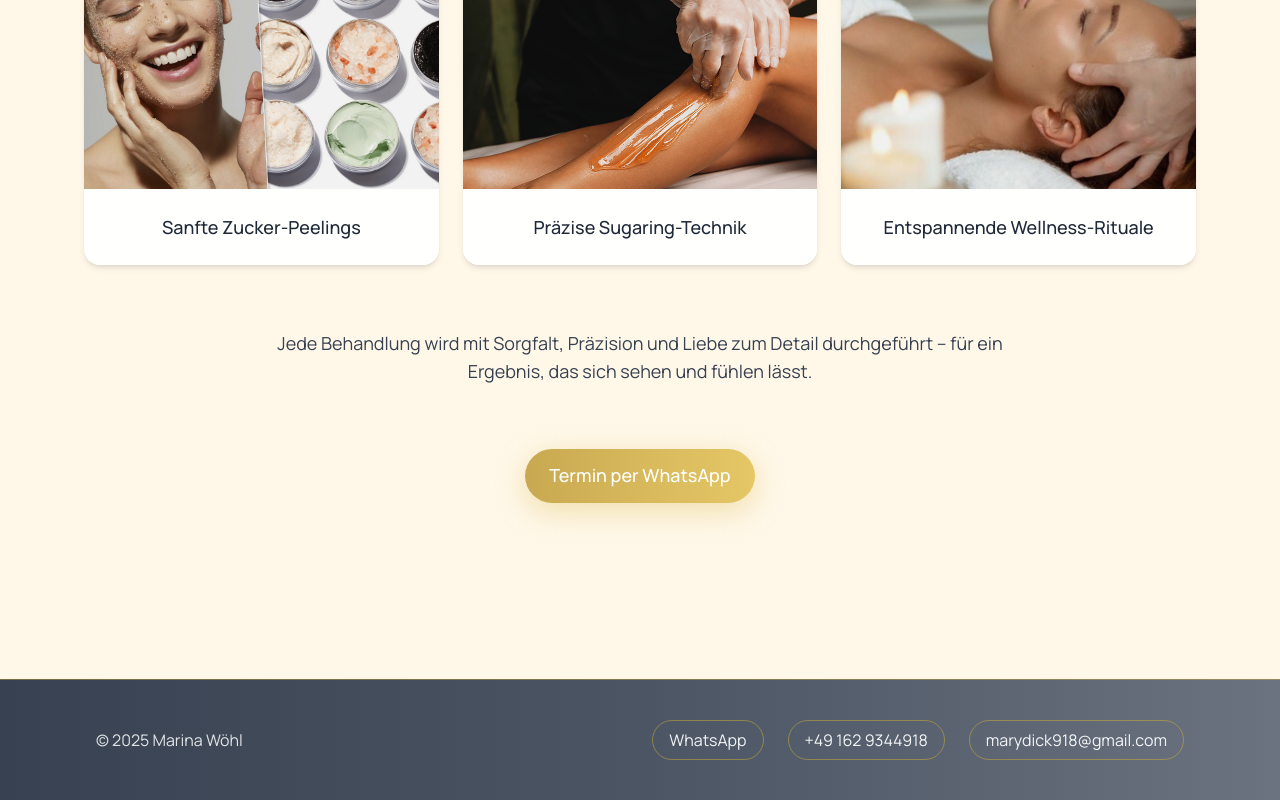
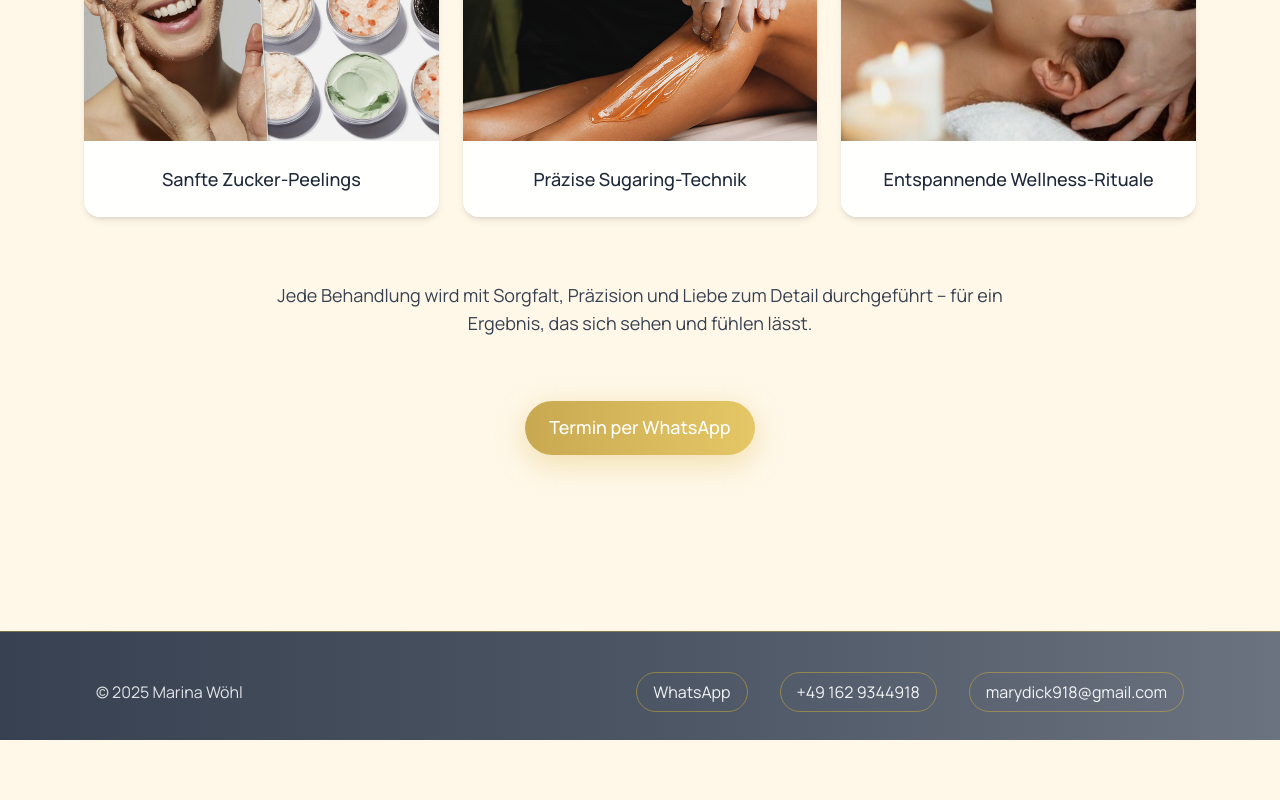
Before and after one commit to KristinaR-design/MarinaSalon, a Next.js app: page / in a window 1280 px wide. Shown: the part 1073-1873 px from the top of the page. After the commit the page ends 1813 px from the top, so only its background shows below. Built offline with nearby package versions, Linux system fonts and the light colour scheme; a web font is replaced by a local one.

Commit message:
fix: adjust spacing in Footer and Home components for improved layout consistency

```diff
--- a/src/app/components/Footer.tsx
+++ b/src/app/components/Footer.tsx
@@ -1,17 +1,18 @@
 // src/app/components/Footer.tsx
-
 export default function Footer() {
     return (
-        <footer className="mt-16 border-t border-gold/40
-                        bg-gradient-to-r from-gray-700 via-gray-600 to-gray-500
-                        text-gray-100 shadow-lg">
+        <footer
+            className="mt-16 border-t border-gold/40
+                 bg-gradient-to-r from-gray-700 via-gray-600 to-gray-500
+                 text-gray-100 shadow-lg"
+        >
             <div
                 className="max-w-6xl mx-auto
-                   px-4 sm:px-6 lg:px-8
-                   py-6 sm:py-8 lg:py-10
-                   flex flex-col gap-5
-                   md:flex-row md:items-center md:justify-between
-                   pb-[env(safe-area-inset-bottom)]"
+             px-4 sm:px-6 lg:px-8
+             py-6 sm:py-8 lg:py-10
+             flex flex-col gap-5
+             md:flex-row md:items-center md:justify-between"
+                style={{ paddingBottom: 'max(28px, env(safe-area-inset-bottom))' }}
             >
                 {/* Левая часть */}
                 <p className="text-xs sm:text-sm md:text-base text-gray-100/90 text-center md:text-left">
@@ -19,11 +20,10 @@ export default function Footer() {
                 </p>
 
                 {/* Правая часть — навигация/контакты */}
-                <nav aria-label="Kontaktlinks"
-                    className="w-full md:w-auto">
+                <nav aria-label="Kontaktlinks" className="w-full md:w-auto">
                     <ul
                         className="flex flex-wrap justify-center md:justify-end items-center
-                       gap-3 sm:gap-4 lg:gap-6 md:9"
+                       gap-3 sm:gap-4 md:gap-6 lg:gap-8"
                     >
                         <li>
                             <a
--- a/src/app/layout.tsx
+++ b/src/app/layout.tsx
@@ -27,6 +27,12 @@ export const metadata = {
 export default function RootLayout({ children }: { children: React.ReactNode }) {
   return (
     <html lang="de">
+      <head>
+        <meta
+          name="viewport"
+          content="width=device-width, initial-scale=1, viewport-fit=cover"
+        />
+      </head>
       {/* делаем колонку на весь экран */}
       <body className="min-h-screen flex flex-col bg-[#fff8e9] text-gray-800">
         <LangProvider>
--- a/src/app/page.tsx
+++ b/src/app/page.tsx
@@ -124,7 +124,7 @@ export default function Home() {
           </section>
 
           {/* Блок преимуществ (чуть больше «воздуха» и подзаголовок) */}
-          <section className="hero-bg mt-16 md:mt-20">
+          <section className="hero-bg mt-14 md:mt-8">
             <div className="max-w-6xl mx-auto px-5 py-10 md:py-16 space-y-8 md:space-y-16">
               <h2 className="text-center text-2xl md:text-3xl font-serif text-gray-900 gap-8 md:26" >
                 {lang === "de"
@@ -188,7 +188,7 @@ export default function Home() {
               </div>
 
 
-              <div className="text-lg leading-relaxed text-gray-700 space-y-4 mt-10 flex justify-center">
+              <div className="text-lg leading-relaxed text-gray-700 space-y-4 mt-7 flex justify-center">
                 <a
                   href={`https://wa.me/491629344918?text=${encodeURIComponent(waText)}`}
                   target="_blank"
```
